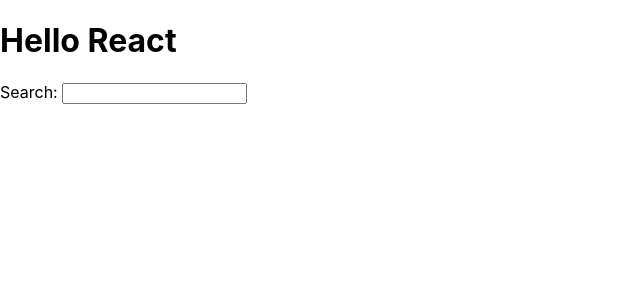
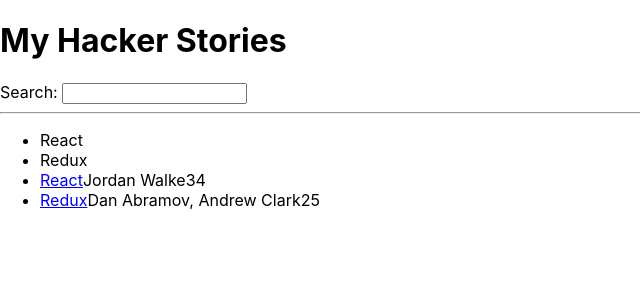
Before and after one commit to kevinrwinter/hacker-stories, a React (Create React App) app: page / in a window 1280 px wide. Shown: the top 300 px of the page, without its empty margins (0-640 px from the left). Built offline with nearby package versions, Linux system fonts and the light colour scheme.

Commit message:
Initial commit on branch - chapter: Lists in React

```diff
--- a/src/App.js
+++ b/src/App.js
@@ -1,27 +1,71 @@
 import * as React from "react";
 
-// const title = "React";
+// CODE PLAYGROUND ///////////////////// array.map()
+const numbers = [1, 2, 3, 4];
 
-// const welcome = {
-//   greeting: "Moi",
-//   title: "React",
-// };
+const exponentialNumbers = numbers.map(function (number) {
+  return number * number;
+});
 
-function getTitle(title) {
-  return title;
-}
+console.log(exponentialNumbers);
+// [1, 4, 9, 16]
+///////////////////////////////////////
+
+const list = [
+  {
+    title: "React",
+    url: "https://reactjs.org/",
+    author: "Jordan Walke",
+    num_comments: 3,
+    points: 4,
+    objectID: 0,
+  },
+  {
+    title: "Redux",
+    url: "https://redux.js.org/",
+    author: "Dan Abramov, Andrew Clark",
+    num_comments: 2,
+    points: 5,
+    objectID: 1,
+  },
+];
 
 function App() {
   return (
     <div>
-      {/* <h1>Hello {title}</h1> */}
-      <h1>
-        {/* {welcome.greeting} {welcome.title} */}
-        Hello {getTitle("React")}
-      </h1>
+      <h1>My Hacker Stories</h1>
 
       <label htmlFor="search">Search: </label>
       <input id="search" type="text" />
+
+      <hr />
+
+      <ul>
+        {/* CODE PLAYGROUND: array.map(... key={index}) */}
+        {list.map((item, index) => {
+          return (
+            <li key={index}>
+              {/* only use index as a last resort */}
+
+              {item.title}
+            </li>
+          );
+        })}
+        {/* end comment for CODE PLAYGROUND example code */}
+
+        {list.map((item) => {
+          return (
+            <li key={item.objectID}>
+              <span>
+                <a href="{item.url}">{item.title}</a>
+              </span>
+              <span>{item.author}</span>
+              <span>{item.num_comments}</span>
+              <span>{item.points}</span>
+            </li>
+          );
+        })}
+      </ul>
     </div>
   );
 }
```
Also changed, not shown: code-playground/index.html (added, +65 -0 lines), code-playground/index.js (added, +9 -0 lines), extra/notes.md (+12 -12 lines).
